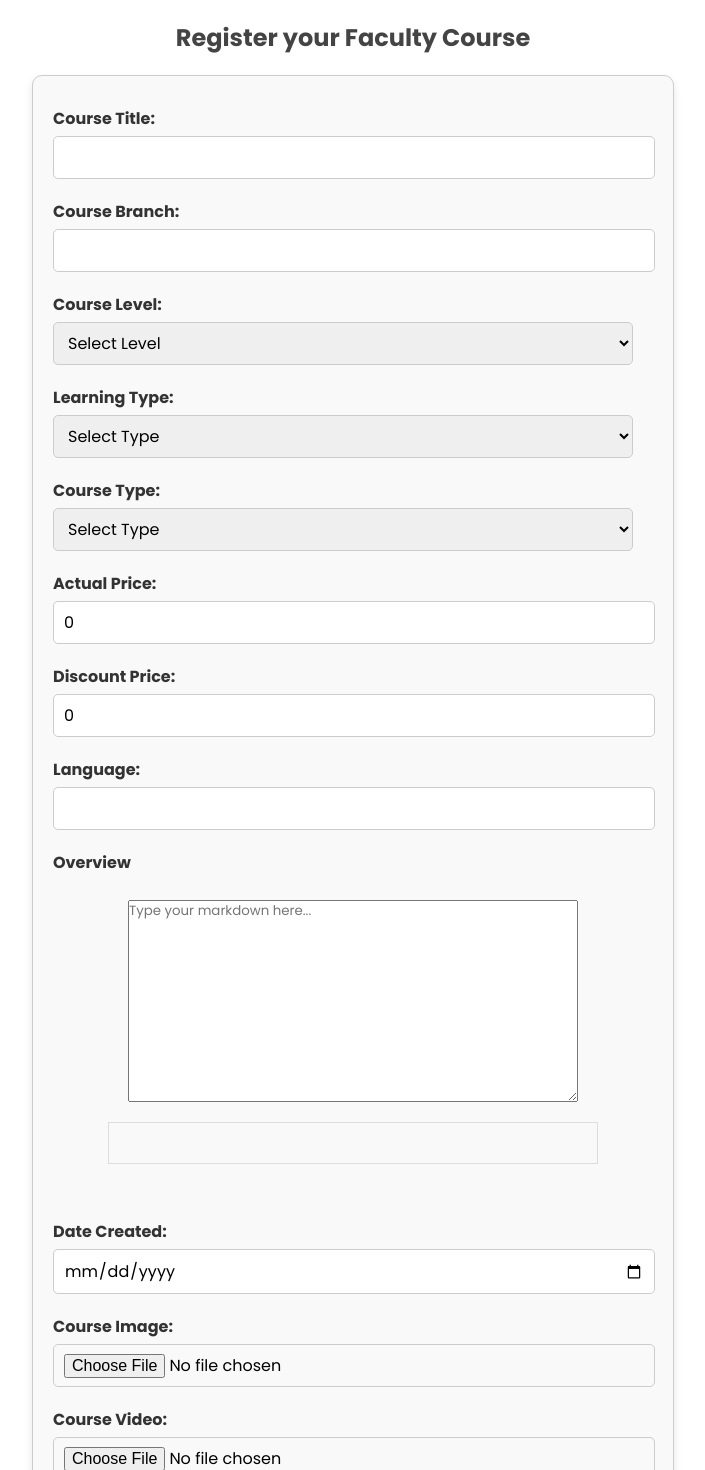
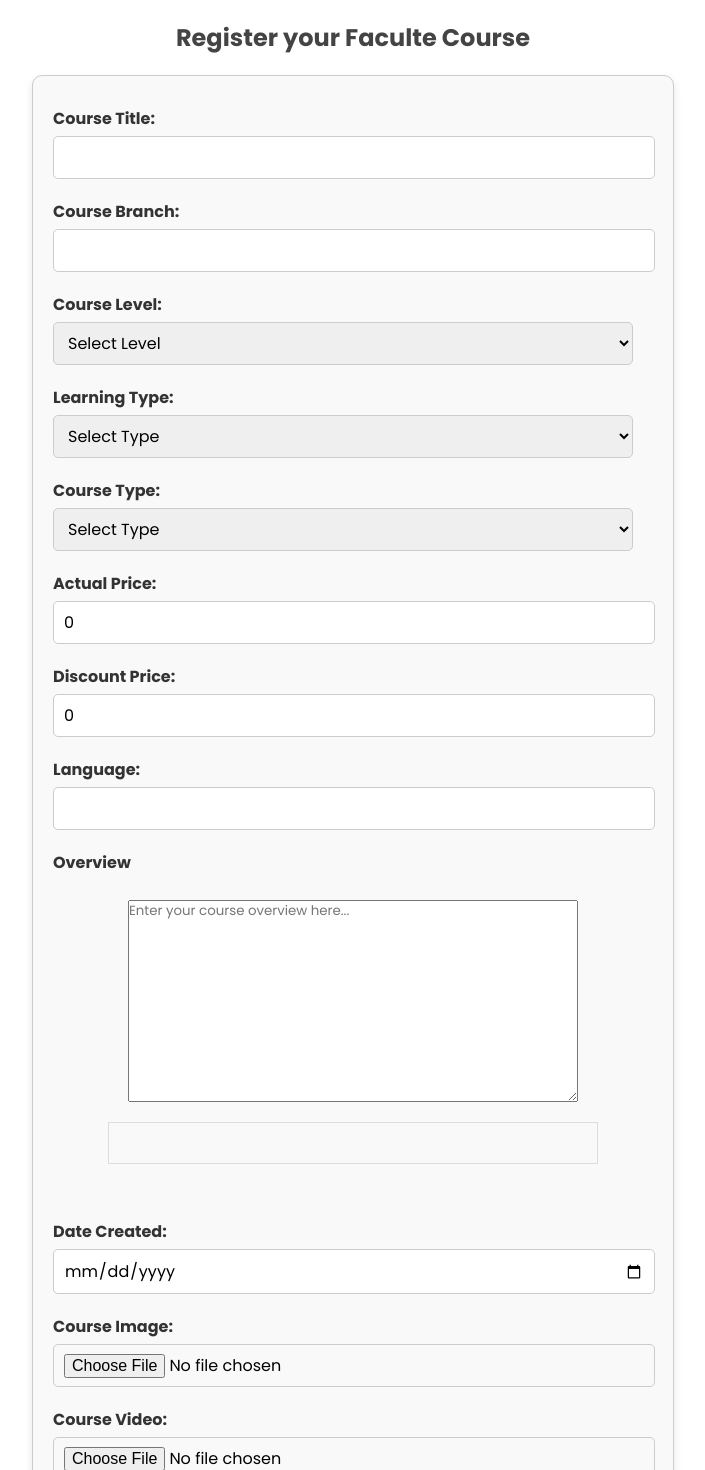
Before and after one commit to Diptech-hub/faculte, a React (Vite) app: page /admin in a window 1280 px wide. Shown: the top 1470 px of the page, without its empty margins (287-992 px from the left). Built offline with nearby package versions, Linux system fonts and the light colour scheme; no server answers; sample sign-in values are in the browser's storage.

Commit message:
firestore valid, authentication and other functions added to the admin page

```diff
--- a/src/components/admin.tsx
+++ b/src/components/admin.tsx
@@ -17,6 +17,7 @@ interface AdminFormState {
   discountPrice: number;
   language: string;
   dateCreated: string;
+  markdown: string;
   courseImage: File | null;
   courseVideo: File | null;
 }
@@ -32,6 +33,7 @@ const Admin: React.FC = () => {
     discountPrice: 0,
     language: "",
     dateCreated: "",
+    markdown: "",
     courseImage: null,
     courseVideo: null,
   });
@@ -60,6 +62,10 @@ const Admin: React.FC = () => {
     setFormState({ ...formState, [name]: value });
   };
 
+  const handleMarkdownChange = (markdown: string) => {
+    setFormState({ ...formState, markdown });
+  };
+
   const handleFileChange = (e: React.ChangeEvent<HTMLInputElement>) => {
     const { name, files } = e.target;
     if (files && files.length > 0) {
@@ -80,8 +86,8 @@ const Admin: React.FC = () => {
     );
 
     // Add specific numeric validations
-    if (isValid && formState.actualPrice <= formState.discountPrice) {
-      alert("Discount price should be less than actual price");
+    if (isValid && formState.actualPrice >= formState.discountPrice) {
+      alert("Discounted price should be less than or equal to actual price");
       return;
     }
 
@@ -128,6 +134,7 @@ const Admin: React.FC = () => {
           discountPrice: 0,
           language: "",
           dateCreated: "",
+          markdown: "",
           courseImage: null,
           courseVideo: null,
         }); // Clear form after submission
@@ -142,7 +149,7 @@ const Admin: React.FC = () => {
 
   return (
     <div>
-      <p className="admin">Register your Faculty Course</p>
+      <p className="admin">Register your Faculte Course</p>
       <div className="adminDetails">
         <form onSubmit={handleSubmit}>
           <label>Course Title:</label>
@@ -234,7 +241,7 @@ const Admin: React.FC = () => {
           />
           <br />
           <label>Overview</label>
-          <Markdown />
+          <Markdown onChange={handleMarkdownChange} />
           <br />
           <label>Date Created:</label>
           <input
--- a/src/utils/markdown.tsx
+++ b/src/utils/markdown.tsx
@@ -1,13 +1,20 @@
-
-import { SetStateAction, useState } from 'react';
+import { useState } from 'react';
 import ReactMarkdown from 'react-markdown';
 import remarkGfm from 'remark-gfm';
 
-function Markdown() {
-  const [markdown, setMarkdown] = useState('');
+interface MarkdownProps {
+  onChange?: (markdown: string) => void;
+}
 
-  const handleInputChange = (event: { target: { value: SetStateAction<string>; }; }) => {
-    setMarkdown(event.target.value);
+const Markdown: React.FC<MarkdownProps> = ({ onChange }) => {
+  const [markdown, setMarkdown] = useState<string>("");
+
+  const handleInputChange = (event: React.ChangeEvent<HTMLTextAreaElement>) => {
+    const updatedMarkdown = event.target.value;
+    setMarkdown(updatedMarkdown);
+    if (onChange) {
+      onChange(updatedMarkdown);
+    }
   };
 
   return (
@@ -15,7 +22,7 @@ function Markdown() {
       <textarea
         value={markdown}
         onChange={handleInputChange}
-        placeholder="Type your markdown here..."
+        placeholder="Enter your course overview here..."
         style={{ width: '80%', height: '200px', marginBottom: '20px' }}
       />
       <div style={{ width: '80%', border: '1px solid #ddd', padding: '20px' }}>
```
